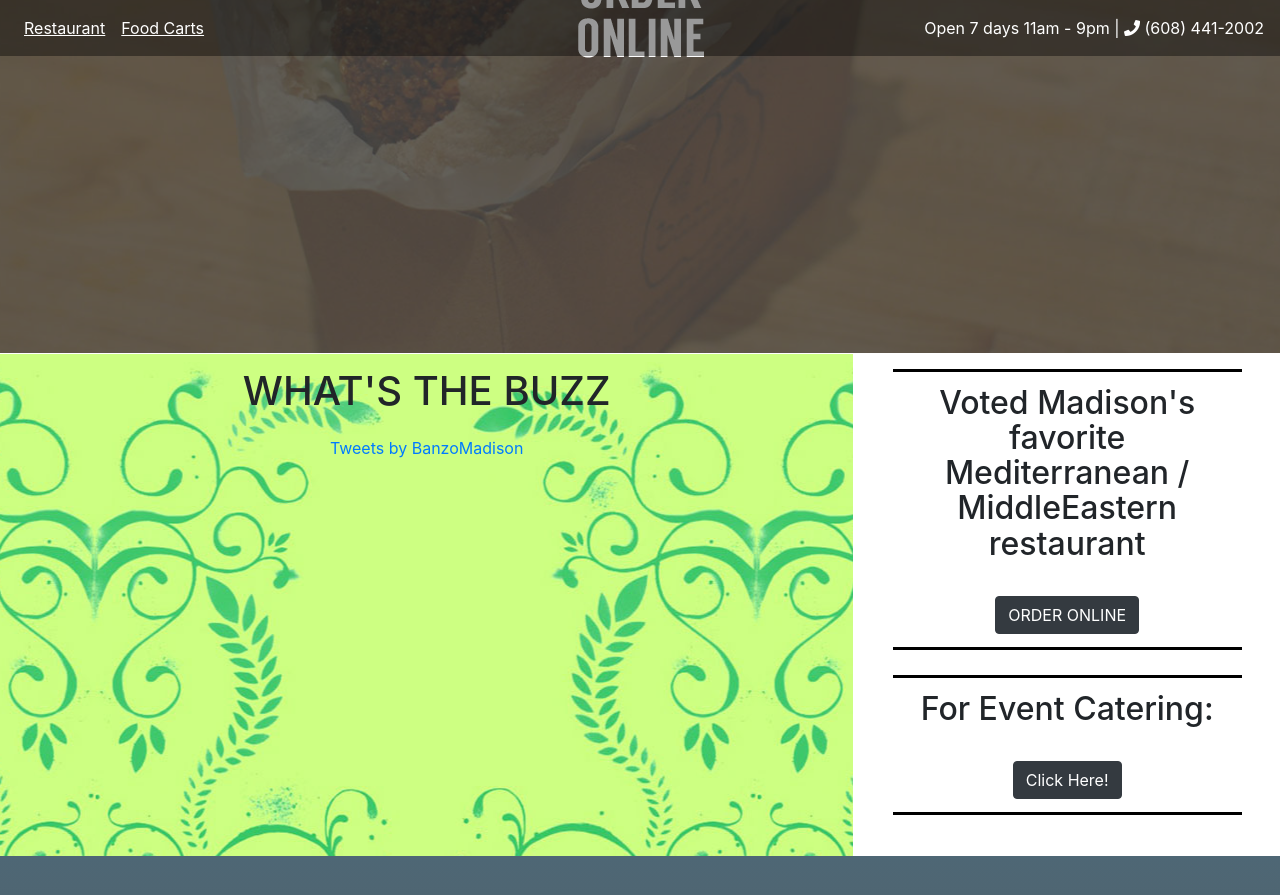
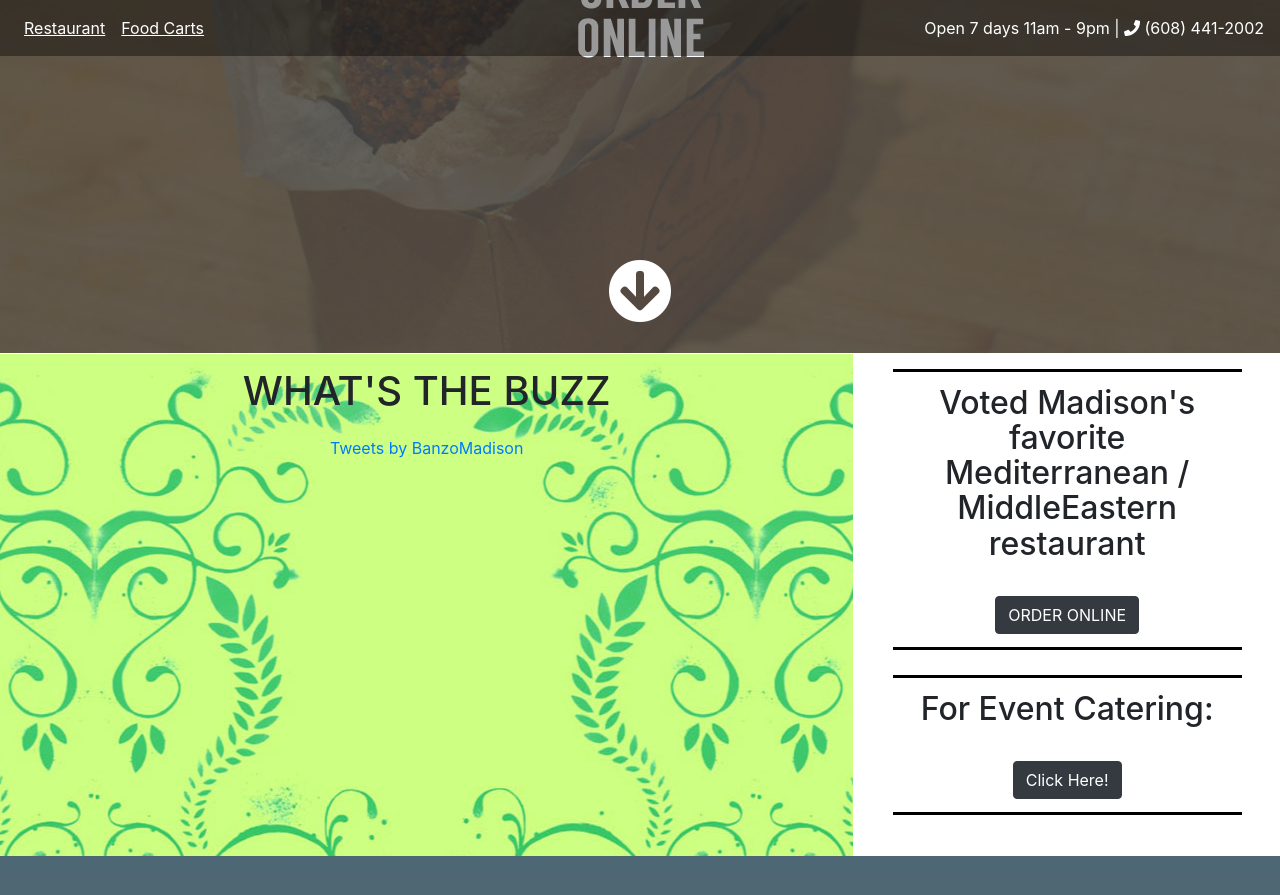
Before and after one commit to ajwahlb/Banzo, a Jekyll site: the page built from _pages/hpv2.html, in a window 1280 px wide and 900 px high, scrolled down 547 px. Shown: the top 895 px of the window. Built offline with Jekyll 4.4.1, drawn with Linux system fonts in a browser that asks for light colours; nearby versions of some CDN libraries; comment, search, counter and statistics services are not loaded.

Commit message:
icon update

```diff
--- a/_pages/hpv2.html
+++ b/_pages/hpv2.html
@@ -28,7 +28,7 @@ permalink: /hpv2/
 		</div>
 
 		<a class="feature-arrow-down scroll" href="#twitter">
-			<i class="fa fa-arrow-circle-o-down" aria-hidden="true"></i>
+			<i class="fas fa-arrow-circle-down"></i>
 		</a>
 	</div>
 
```
